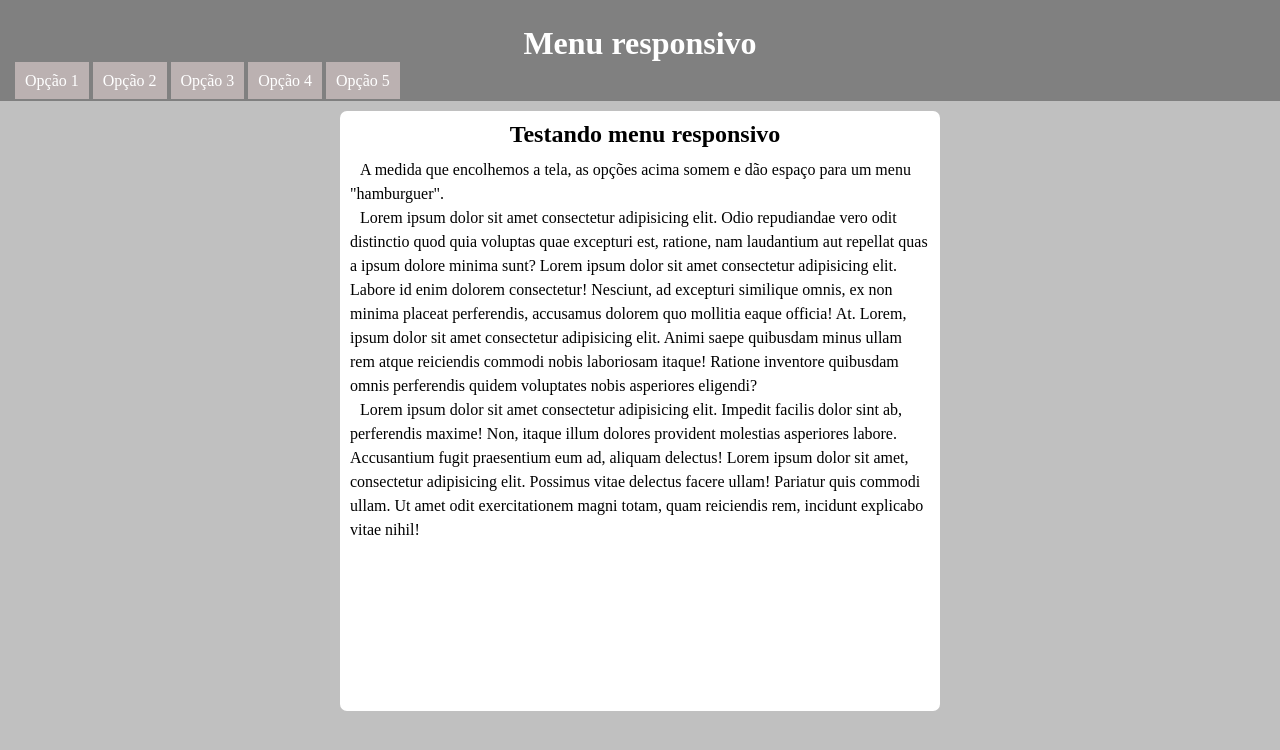
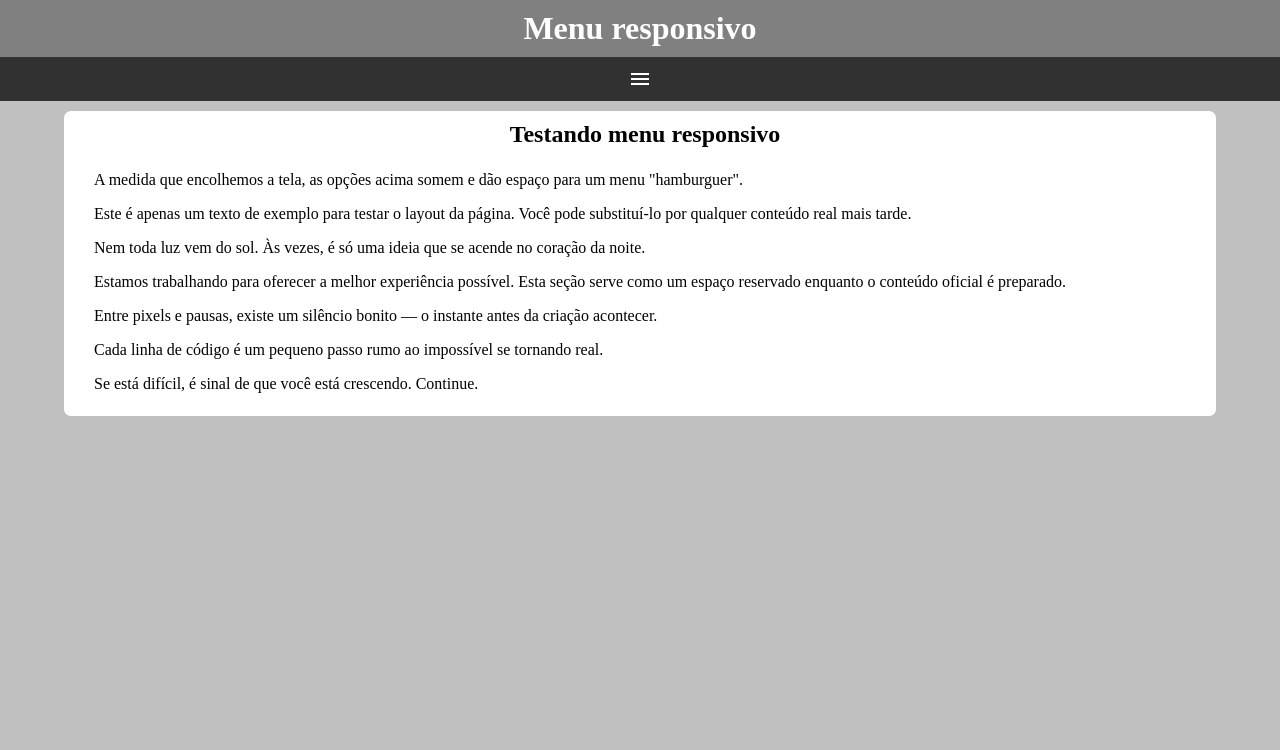
Before and after one commit to gabrielpaulachaves/html-css, a plain HTML site: page exercicios/ex024/mq005/index.html in a window 1280 px wide. Drawn offline with nearby package versions, Linux system fonts and the light colour scheme.

Commit message:
menu hamburguer

```diff
--- a/exercicios/ex024/mq005/index.html
+++ b/exercicios/ex024/mq005/index.html
@@ -4,12 +4,14 @@
     <meta charset="UTF-8">
     <meta name="viewport" content="width=device-width, initial-scale=1.0">
     <title>Menu responsivo</title>
+   <link href="https://fonts.googleapis.com/css2?family=Material+Symbols+Outlined" rel="stylesheet" />
     <link rel="stylesheet" href="style.css">
 </head>
 <body>
     <header>
         <h1>Menu responsivo</h1>
-        <menu>
+        <i id="burger" class="material-symbols-outlined" onclick="clickMenu()">menu</i>
+        <menu id="opcoes">
             <ul>
                 <li><a href="#">Opção 1</a></li>
                 <li><a href="#">Opção 2</a></li>
@@ -23,9 +25,22 @@
         <article>
             <h2>Testando menu responsivo</h2>
             <p>A medida que encolhemos a tela, as opções acima somem e dão espaço para um menu "hamburguer". </p>
-            <p>Lorem ipsum dolor sit amet consectetur adipisicing elit. Odio repudiandae vero odit distinctio quod quia voluptas quae excepturi est, ratione, nam laudantium aut repellat quas a ipsum dolore minima sunt? Lorem ipsum dolor sit amet consectetur adipisicing elit. Labore id enim dolorem consectetur! Nesciunt, ad excepturi similique omnis, ex non minima placeat perferendis, accusamus dolorem quo mollitia eaque officia! At. Lorem, ipsum dolor sit amet consectetur adipisicing elit. Animi saepe quibusdam minus ullam rem atque reiciendis commodi nobis laboriosam itaque! Ratione inventore quibusdam omnis perferendis quidem voluptates nobis asperiores eligendi?</p>
-            <p>Lorem ipsum dolor sit amet consectetur adipisicing elit. Impedit facilis dolor sint ab, perferendis maxime! Non, itaque illum dolores provident molestias asperiores labore. Accusantium fugit praesentium eum ad, aliquam delectus! Lorem ipsum dolor sit amet, consectetur adipisicing elit. Possimus vitae delectus facere ullam! Pariatur quis commodi ullam. Ut amet odit exercitationem magni totam, quam reiciendis rem, incidunt explicabo vitae nihil!</p>
+            <p>Este é apenas um texto de exemplo para testar o layout da página. Você pode substituí-lo por qualquer conteúdo real mais tarde.</p>
+            <p>Nem toda luz vem do sol. Às vezes, é só uma ideia que se acende no coração da noite.</p>
+            <p>Estamos trabalhando para oferecer a melhor experiência possível. Esta seção serve como um espaço reservado enquanto o conteúdo oficial é preparado.</p>
+            <p>Entre pixels e pausas, existe um silêncio bonito — o instante antes da criação acontecer.</p>
+            <p>Cada linha de código é um pequeno passo rumo ao impossível se tornando real.</p>
+            <p>Se está difícil, é sinal de que você está crescendo. Continue.</p>
         </article>
     </main>
+    <script>
+        function clickMenu() {
+           if (opcoes.style.display == 'block') {
+            opcoes.style.display = 'none'
+           } else {
+            opcoes.style.display = 'block'
+           }
+        }
+    </script>
 </body>
 </html>
--- a/exercicios/ex024/mq005/style.css
+++ b/exercicios/ex024/mq005/style.css
@@ -9,7 +9,6 @@ body{
 }
 header{
     background-color: grey;
-    padding: 15px;
 }
 header h1{
     text-align: center;
@@ -17,23 +16,29 @@ header h1{
     color: white;
 }
 menu{
-    margin-bottom: -4px;
+    display: none;
 }
 menu li{
-    display: inline;
+    display: block;
     text-decoration: none;
-    padding: 10px;
     background-color: rgb(187, 177, 177);
+    list-style-type: none;
 }
 a{
     text-decoration: none;
     color: white;
+    display: block;
+    text-align: center;
+    border-top: 2px solid rgb(73, 73, 73);
+}
+a:hover{
+    background-color: rgb(196, 196, 196);
 }
 main{
     margin: auto;
     background-color: white;
-    width: 600px;
-    height: 600px;
+    width: 90vw;
+
     margin-top: 10px;
     border-radius: 7px;
 }
@@ -43,8 +48,23 @@ article{
 }
 h2{
     text-align: center;
-    padding-bottom: 10px;
+    padding-bottom: 20px;
 }
 p{
     line-height: 1.5em;
+    text-align: justify;
+    margin-bottom: 10px;
+    text-indent: 20px;
 }
+#burger{
+    color: white;
+    background-color: rgb(49, 49, 49);
+    display: block;
+    padding: 10px;
+    text-align: center;
+}
+#burger:hover{
+    background-color: white;
+    color: black;
+    cursor: pointer;
+}
```
